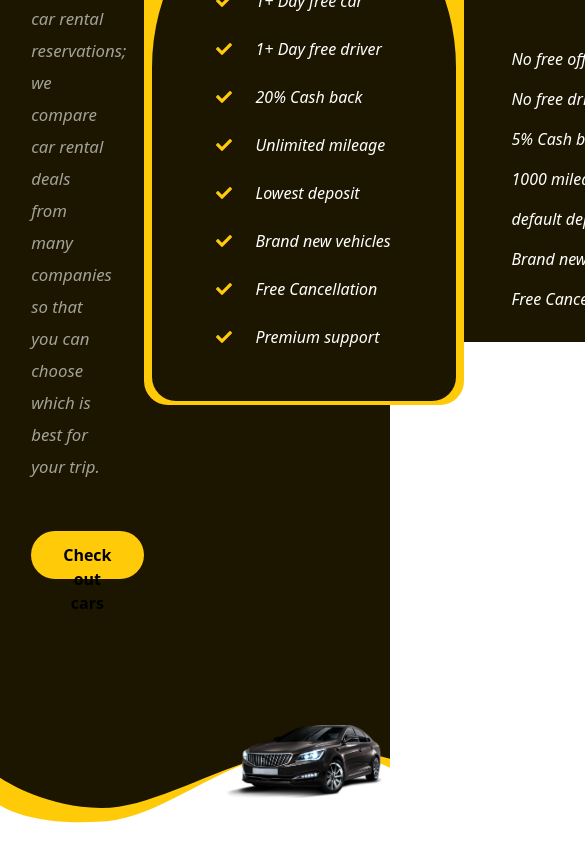
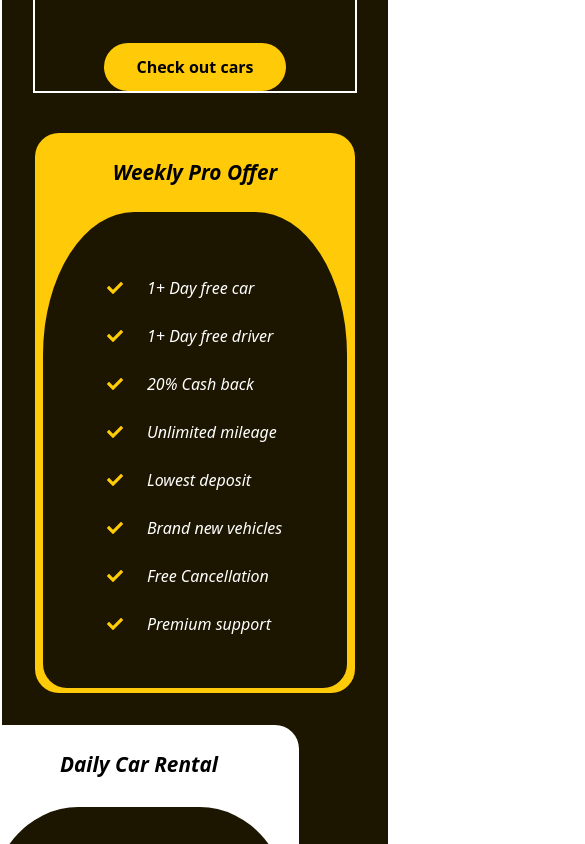
Before and after one commit to itunumide/car-rental, a React (Vite) app: page / in a window 390 px wide. Shown: the part 2980-3824 px from the top of the page, 585 px wide, since content can reach past the window. Built offline with nearby package versions, Linux system fonts and the light colour scheme.

Commit message:
desktop home completed

```diff
--- a/src/pages/CarStat.jsx
+++ b/src/pages/CarStat.jsx
@@ -23,7 +23,7 @@ const CarStat = () => {
                 />
             </div>
 
-            <div className="stats mt-16 flex items-center justify-center gap-6">
+            <div className="stats mt-16 flex flex-col md:flex-row items-center justify-center gap-6">
               <div className="stats">
                 <Stat
                 stat = "145"
--- a/src/reusables/Button.jsx
+++ b/src/reusables/Button.jsx
@@ -3,7 +3,7 @@
 const Button = (props) => {
   return (
     <div>
-        <button className='px-8 h-12 font-bold rounded-3xl text-black text-[1.1rem] p-3 italic bg-[#FFCA08] hover:bg-transparent hover:text-[#FFCA08] hover:border-2 border-[#FFCA08]' style={{fontSize: `${props.size}`, fontStyle: `${props.style}`}}>{props.text}</button>
+        <button className='px-8 h-12 font-bold rounded-3xl text-black text-[1.1rem] p-3 italic bg-[#FFCA08] hover:bg-transparent hover:text-[#FFCA08] hover:border-2 border-[#FFCA08]' style={{fontSize: `${props.size}`, fontStyle: `${props.style}`, display: `${props.display}`}}>{props.text}</button>
     </div>
   )
 }
--- a/src/reusables/LowerPrice.jsx
+++ b/src/reusables/LowerPrice.jsx
@@ -9,24 +9,28 @@ import PricePlanSmall from "./PricePlanSmall"
 const LowerPrice = () => {
   return (
     <div className="mt-[10rem]">
-        <div className="pricescar absolute w-[40%] mt-[6%]">
+        <div className="pricescar absolute w-[85%] md:w-[40%] mt-[6%]">
             <img src={pricescar} alt="" />
         </div>
         <SvgDesignPricingT />
 
-        <div className="content px-[8%] w-full py-[8rem] bg-[#1C1601] flex justify-between">
-            <div className="left w-3/6">
-                <ServicePricing />
+        <div className="content px-[8%] w-full border-2 border-white py-[8rem] bg-[#1C1601] flex flex-col lg:flex-row justify-between">
+            <div className="left w-[100%] md:w-3/6 border-2 border-white">
+                <ServicePricing
+                titlebg = "#221B01"
+                titlecolor = "#cecece"
+                title = "Why are our prices lower?"
+                />
             </div>
 
-            <div className="price-plan flex items-center justify-center">
+            <div className="price-plan space-y-8 flex flex-col md:flex-row items-center lg:justify-center mt-10">
                 <PricePlan />
                 <PricePlanSmall />
             </div>
         </div>
 
         <SvgDesignPricingB />
-        <div className="car-pri-b absolute w-[40%] -mt-[30%] ml-[58%]">
+        <div className="car-pri-b absolute w-[80%] md:w-[40%] -mt-[30%] ml-[20%] md:ml-[58%]">
             <img src={pricescarb} alt="" />
         </div>
     </div>
--- a/src/reusables/ServicePricing.jsx
+++ b/src/reusables/ServicePricing.jsx
@@ -3,8 +3,8 @@ import Button from "./Button";
 
 const ServicePricing = (props) => {
     return (
-      <div className="flex justify-center flex-col font-light">
-        <p className="py-2 w-[60%] px-3 md:px-12 rounded-3xl text-[0.7rem] md:text-[1.3rem] italic mb-8" style={{backgroundColor: "#221B01", color: "#cecece"}}>Why are our prices lower?</p>
+      <div className="flex items-center md:items-start justify-center flex-col font-light">
+        <p className="py-2 w-[60%] px-3 md:px-12 rounded-3xl text-[0.7rem] md:text-[1.3rem] italic mb-8" style={{backgroundColor: `${props.titlebg}`, color: `${props.titlecolor}`}}>{props.title}</p>
         <p
           className="italic text-[1.2rem] md:text-[2.7rem] font-bold"
           style={{ color: "white" }}
--- a/src/reusables/Testimonial.jsx
+++ b/src/reusables/Testimonial.jsx
@@ -1,36 +1,38 @@
-import Service from "./Service"
+import jenny from '../assets/Jennifer.jpg'
+import TestimonialService from "./TestimonialService"
 
 
 const Testimonial = () => {
   return (
-    <div className="flex items-center justify-between">
-        <div className="left w-[45%]">
-            <Service
-            title = "Some of our testimonials"
+    <div className="flex justify-between gap-20 w-4/5 m-auto">
+        <div className="left w-[45%] px-4">
+            <TestimonialService
             titlebg = "#F1F1F1"
+            titlecolor = "#575757"
+            title = "One of our Testimonials"
             service = "See what said our happy"
             span = "customers"
-            color = "black"
             />
+
         </div>
-        <di className="right w-[45%] flex flex-col">
-            <div className="top h-[7rem] w-[80%] border-2 border-black rounded-lg bg-[#a0c]">
-                <p className="text-center">"There are two types of people who will tell you that you cannot make a difference in this world: those who are afraid to try and those who are afraid you will succeed."</p>
+        <div className="right w-[50%] flex flex-col">
+            <div className="top h-[14rem] w-[90%] rounded-lg bg-[#1C1601] p-10">
+                <p className="text-center text-[1.25rem] text-white w-[90%] m-auto">"There are two types of people who will tell you that you cannot make a difference in this world: those who are afraid to try and those who are afraid you will succeed."</p>
             </div>
-            <div className="bottom h-[4rem] w-[80%] border-2 border-black">
-                <div className="leftb">
-                    <img src="" alt="" />
+            <div className="bottom h-[4rem] w-[90%] flex justify-start gap-4 pl-16 mt-4">
+                <div className="leftb w-20 h-20 rounded-[50%] bg-cover bg-center relative -top-10" style={{backgroundImage: `url(${jenny})`}}>
+                    {/* <img src= {jenny} alt="" /> */}
                 </div>
                 <div className="rightb">
                     <div className="top">
-                        <h1 className="font-bold text-[1.1rem]">Jennifer Oni</h1>
+                        <h1 className="font-bold text-[1.1rem]">Jennifer Olayiwola</h1>
                     </div>
                     <div className="bottom">
                         <p className="font-light">Makeup Artist</p>
                     </div>
                 </div>
             </div>
-        </di>
+        </div>
     </div>
   )
 }
--- /dev/null
+++ b/src/reusables/TestimonialService.jsx
@@ -0,0 +1,21 @@
+
+
+const TestimonialService = (props) => {
+    return (
+      <div className="flex justify-center flex-col font-light">
+        <p className="py-2 w-[60%] px-3 md:px-12 rounded-3xl text-[0.7rem] md:text-[1.3rem] italic mb-8" style={{backgroundColor: `${props.titlebg}`, color: `${props.titlecolor}`}}>{props.title}</p>
+        <p
+        className="italic text-[1.2rem] md:text-[2.7rem] font-bold pr-4"
+        style={{ color: `${props.color}` }}
+        dangerouslySetInnerHTML={{
+          __html: `${props.service} <span class="text-[#FFCA08] underline font-bold">${props.span}</span>`,
+        }}
+        />
+
+
+
+      </div>
+    );
+  };
+
+export default TestimonialService
```
Also changed, not shown: src/assets/Jennifer.jpg (added).
